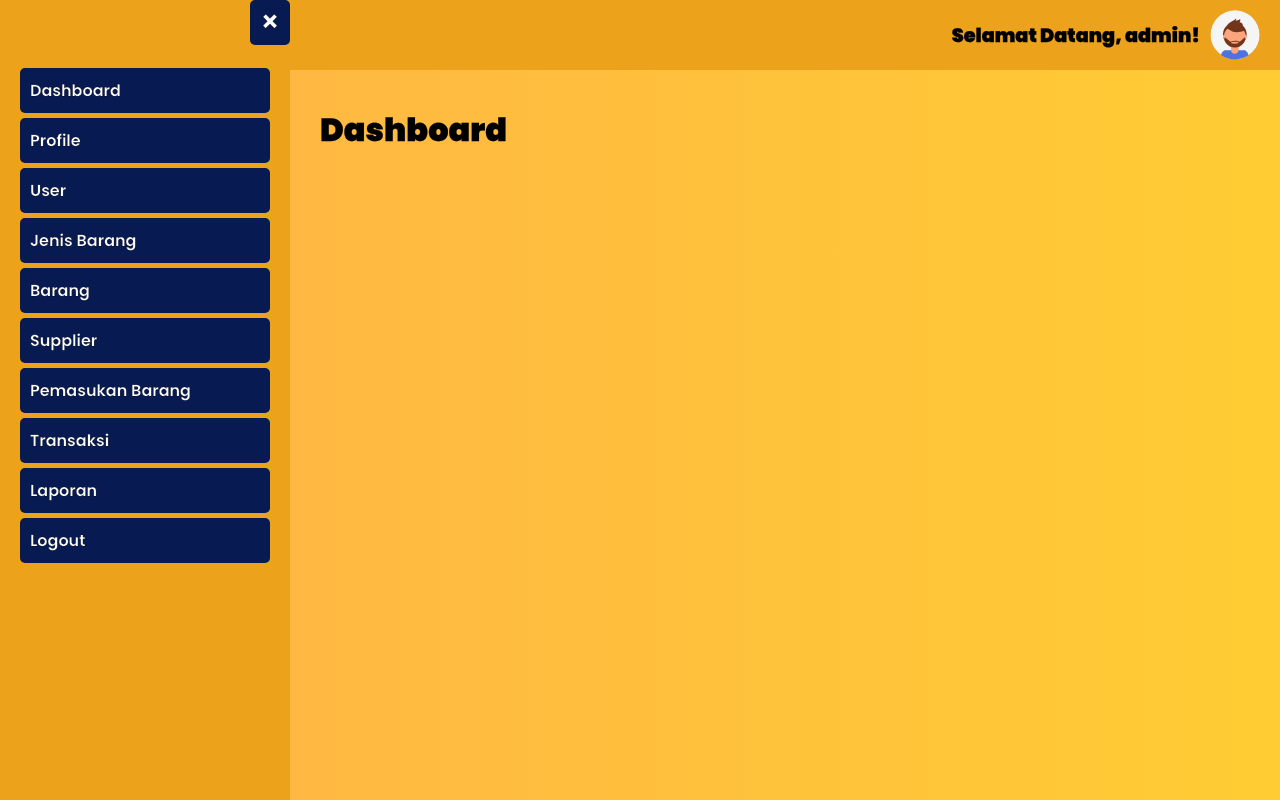
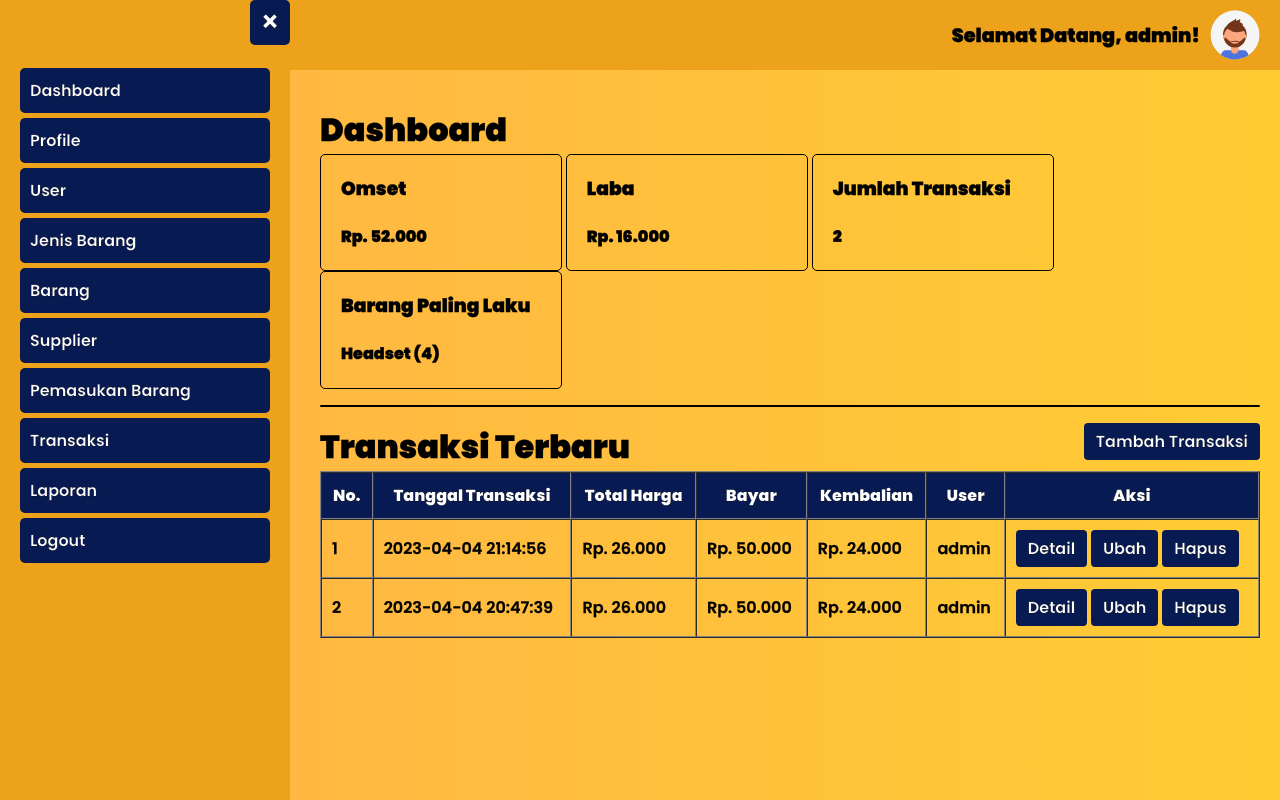
Before and after one commit to hako-975/konter-pulsa, a PHP site: page /konter_pulsa/ in a window 1280 px wide. Run offline with PHP 8.4, Linux system fonts and the light colour scheme; a user stored in the database is signed in; data comes from the database, SQL or seed files in the repository.

Commit message:
dashboard

```diff
--- a/assets/style.css
+++ b/assets/style.css
@@ -85,7 +85,7 @@ body {
 }
 
 .thead {
-    background-color: #2C2C2C;
+    background-color: #071a52;
     color: white;
 }
 
@@ -213,3 +213,23 @@ body {
 table {
     width: 100%;
 }
+
+.card {
+    border: 1px solid black;
+    width: 200px;
+    padding: 0 20px;
+    border-radius: 5px;
+    display: inline-block;
+}
+
+.card h3 {
+    margin-bottom: 0;
+    padding-bottom: 0;
+}
+
+.bg-black {
+    border: none;
+    height: 2px;
+    background-color: black;
+    border-radius: 5px;
+}
--- a/index.php
+++ b/index.php
@@ -8,6 +8,16 @@ if (!isset($_SESSION['id_user'])) {
 
 $id_user = htmlspecialchars($_SESSION['id_user']);
 $data_profile = mysqli_fetch_assoc(mysqli_query($koneksi, "SELECT * FROM user WHERE id_user = '$id_user'"));
+
+$omset = mysqli_fetch_assoc(mysqli_query($koneksi, "SELECT sum(total_harga) as omset FROM transaksi"));
+$laba = mysqli_fetch_assoc(mysqli_query($koneksi, "SELECT SUM((b.harga_jual - b.harga_beli) * dt.kuantitas) AS laba FROM detail_transaksi dt INNER JOIN barang b ON dt.id_barang = b.id_barang"));
+
+$jumlah_transaksi = mysqli_num_rows(mysqli_query($koneksi, "SELECT * FROM transaksi"));
+
+$barang_paling_laku = mysqli_fetch_assoc(mysqli_query($koneksi, "SELECT barang.id_barang, barang.nama_barang, SUM(kuantitas) as laku FROM detail_transaksi INNER JOIN barang ON detail_transaksi.id_barang = barang.id_barang GROUP BY detail_transaksi.id_barang ORDER BY laku DESC LIMIT 1"));
+
+$transaksi = mysqli_query($koneksi, "SELECT * FROM transaksi INNER JOIN user ON transaksi.id_user = user.id_user ORDER BY tanggal_transaksi DESC");
+
 ?>
 
 <html>
@@ -24,6 +34,62 @@ $data_profile = mysqli_fetch_assoc(mysqli_query($koneksi, "SELECT * FROM user WH
 	<div class="main-content">
 		<div class="my">
 			<h1>Dashboard</h1>
+			<div class="card">
+				<h3>Omset</h3>
+				<h4>Rp. <?= str_replace(",", ".", number_format($omset['omset'])); ?></h4>
+			</div>
+			<div class="card">
+				<h3>Laba</h3>
+				<h4>Rp. <?= str_replace(",", ".", number_format($laba['laba'])); ?></h4>
+			</div>
+			<div class="card">
+				<h3>Jumlah Transaksi</h3>
+				<h4><?= $jumlah_transaksi; ?></h4>
+			</div>
+			<div class="card">
+				<h3>Barang Paling Laku</h3>
+				<?php if ($barang_paling_laku): ?>
+	                <h4><?= $barang_paling_laku['nama_barang']; ?> (<?= $barang_paling_laku['laku']; ?>)</h4>
+	            <?php else: ?>
+	                <h4>Tidak Ada</h4>
+	            <?php endif ?>
+			</div>
+		</div>
+		<hr class="bg-black">
+		<div class="my">
+			<h1 class="inline-block">Transaksi Terbaru</h1>
+			<a href="<?= BASE_URL; ?>transaksi/tambah_transaksi.php" class="btn float-right">Tambah Transaksi</a>
+			<table border="1" cellpadding="10" cellspacing="0">
+				<thead class="thead">
+					<tr>
+						<th>No.</th>
+						<th>Tanggal Transaksi</th>
+						<th>Total Harga</th>
+						<th>Bayar</th>
+						<th>Kembalian</th>
+						<th>User</th>
+						<th>Aksi</th>
+					</tr>
+				</thead>
+				<tbody>
+					<?php $i = 1; ?>
+					<?php foreach ($transaksi as $dt): ?>
+						<tr>
+							<td><?= $i++; ?></td>
+							<td><?= $dt['tanggal_transaksi']; ?></td>
+							<td>Rp. <?= str_replace(",", ".", number_format($dt['total_harga'])); ?></td>
+							<td>Rp. <?= str_replace(",", ".", number_format($dt['bayar'])); ?></td>
+							<td>Rp. <?= str_replace(",", ".", number_format($dt['kembalian'])); ?></td>
+							<td><?= $dt['username']; ?></td>
+							<td>
+								<a href="detail_transaksi.php?id_transaksi=<?= $dt['id_transaksi']; ?>" class="btn"><?php if ($dt['bayar'] == 0): ?> Bayar <?php else: ?> Detail <?php endif ?></a>
+								<a href="ubah_transaksi.php?id_transaksi=<?= $dt['id_transaksi']; ?>" class="btn">Ubah</a>
+								<a onclick="return confirm('Apakah Anda yakin ingin menghapus Transaksi?')" href="hapus_transaksi.php?id_transaksi=<?= $dt['id_transaksi']; ?>" class="btn">Hapus</a>
+							</td>
+						</tr>
+					<?php endforeach ?>
+				</tbody>
+			</table>
 		</div>
 	</div>
 
```
